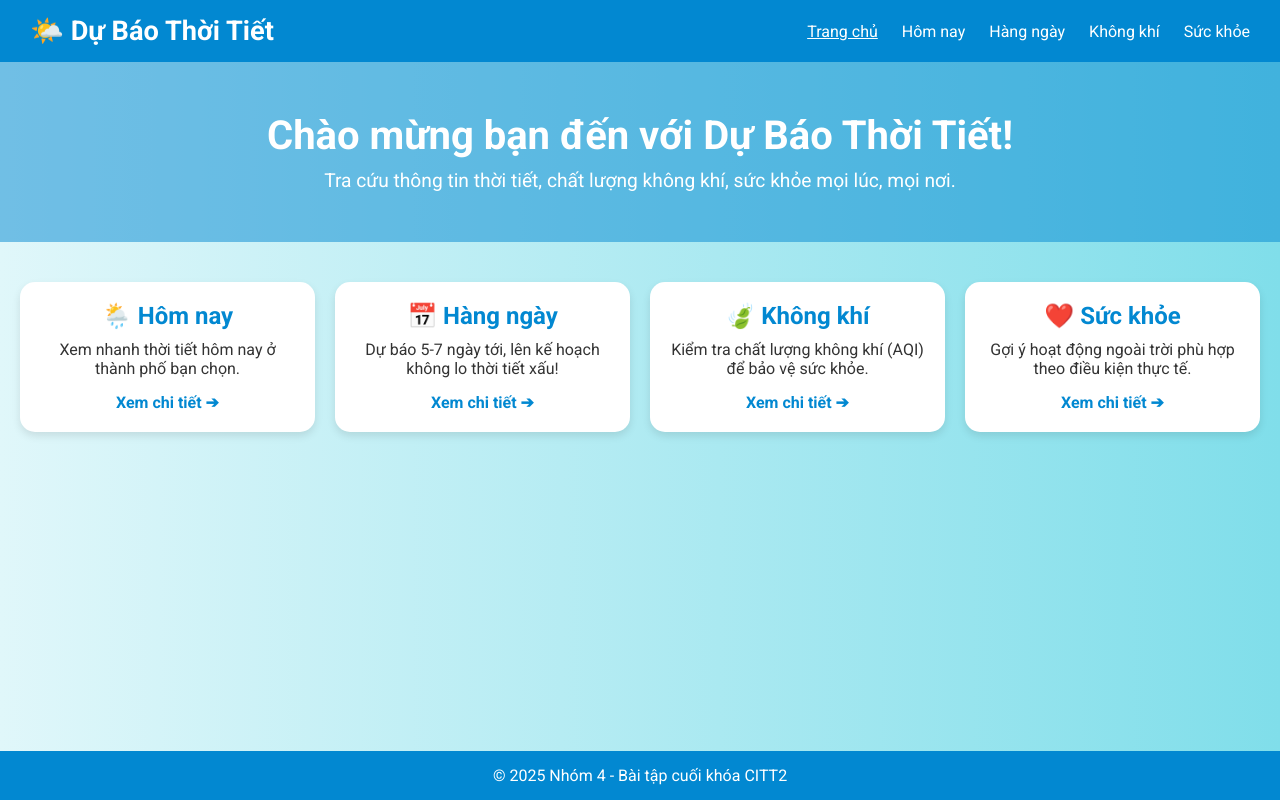
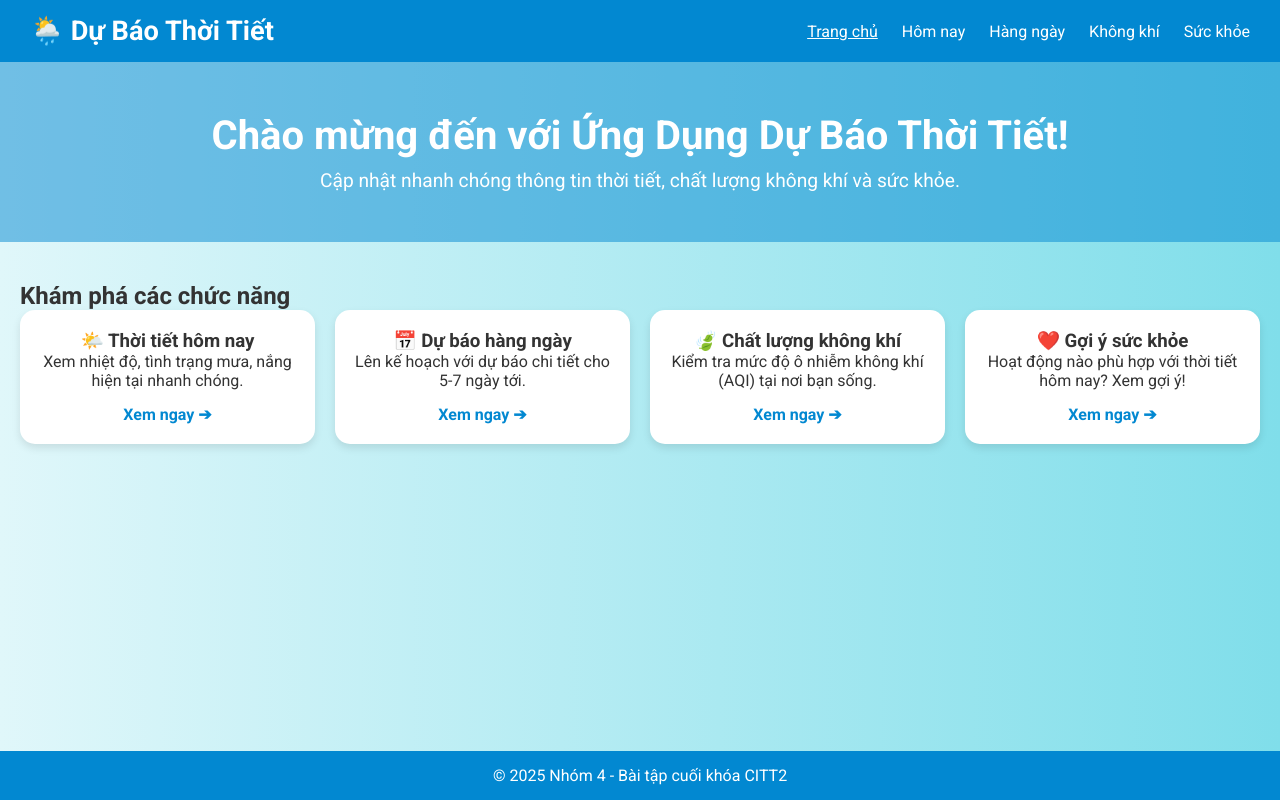
Before and after one commit to nguyenquynhtrang180206/baitapcuoikhoacitt2, a plain HTML site: page index.html in a window 1280 px wide. Drawn offline with Linux system fonts and the light colour scheme.

Commit message:
index.html

```diff
--- a/index.html
+++ b/index.html
@@ -3,7 +3,7 @@
 <head>
   <meta charset="UTF-8" />
   <meta name="viewport" content="width=device-width, initial-scale=1.0"/>
-  <title>Trang chủ - Dự báo thời tiết</title>
+  <title>Trang chủ - Dự Báo Thời Tiết</title>
   <link rel="stylesheet" href="index.css" />
   <link href="https://fonts.googleapis.com/css2?family=Roboto:wght@400;700&display=swap" rel="stylesheet">
 </head>
@@ -11,7 +11,7 @@
 
   <!-- Header -->
   <header>
-    <div class="logo">🌤️ Dự Báo Thời Tiết</div>
+    <div class="logo">🌦️ Dự Báo Thời Tiết</div>
     <nav>
       <a href="index.html" class="active">Trang chủ</a>
       <a href="today.html">Hôm nay</a>
@@ -23,39 +23,43 @@
 
   <!-- Banner -->
   <section class="banner">
-    <h1>Chào mừng bạn đến với Dự Báo Thời Tiết!</h1>
-    <p>Tra cứu thông tin thời tiết, chất lượng không khí, sức khỏe mọi lúc, mọi nơi.</p>
+    <h1>Chào mừng đến với Ứng Dụng Dự Báo Thời Tiết!</h1>
+    <p>Cập nhật nhanh chóng thông tin thời tiết, chất lượng không khí và sức khỏe.</p>
   </section>
 
   <!-- Nội dung chính -->
   <main>
+    <section class="intro">
+      <h2>Khám phá các chức năng</h2>
       <div class="features">
         <div class="feature-card">
-        <h2>🌦️ Hôm nay</h2>
-        <p>Xem nhanh thời tiết hôm nay ở thành phố bạn chọn.</p>
-        <a href="today.html">Xem chi tiết ➔</a>
+          <h3>🌤️ Thời tiết hôm nay</h3>
+          <p>Xem nhiệt độ, tình trạng mưa, nắng hiện tại nhanh chóng.</p>
+          <a href="today.html">Xem ngay ➔</a>
         </div>
         <div class="feature-card">
-        <h2>📅 Hàng ngày</h2>
-        <p>Dự báo 5-7 ngày tới, lên kế hoạch không lo thời tiết xấu!</p>
-        <a href="daily.html">Xem chi tiết ➔</a>
+          <h3>📅 Dự báo hàng ngày</h3>
+          <p>Lên kế hoạch với dự báo chi tiết cho 5-7 ngày tới.</p>
+          <a href="daily.html">Xem ngay ➔</a>
         </div>
         <div class="feature-card">
-        <h2>🍃 Không khí</h2>
-        <p>Kiểm tra chất lượng không khí (AQI) để bảo vệ sức khỏe.</p>
-        <a href="air.html">Xem chi tiết ➔</a>
+          <h3>🍃 Chất lượng không khí</h3>
+          <p>Kiểm tra mức độ ô nhiễm không khí (AQI) tại nơi bạn sống.</p>
+          <a href="air.html">Xem ngay ➔</a>
         </div>
         <div class="feature-card">
-        <h2>❤️ Sức khỏe</h2>
-        <p>Gợi ý hoạt động ngoài trời phù hợp theo điều kiện thực tế.</p>
-        <a href="health.html">Xem chi tiết ➔</a>
+          <h3>❤️ Gợi ý sức khỏe</h3>
+          <p>Hoạt động nào phù hợp với thời tiết hôm nay? Xem gợi ý!</p>
+          <a href="health.html">Xem ngay ➔</a>
         </div>
       </div>
+    </section>
   </main>
+
 
   <!-- Footer -->
   <footer>
-    <p>© 2025 Nhóm 4 - Bài tập cuối khóa CITT2</p>
+    <p>© 2025 Nhóm 4 - Bài tập cuối khóa CITT2 </p>
   </footer>
 
 </body>
```
Lines whose indentation alone changed are shown as unchanged.
